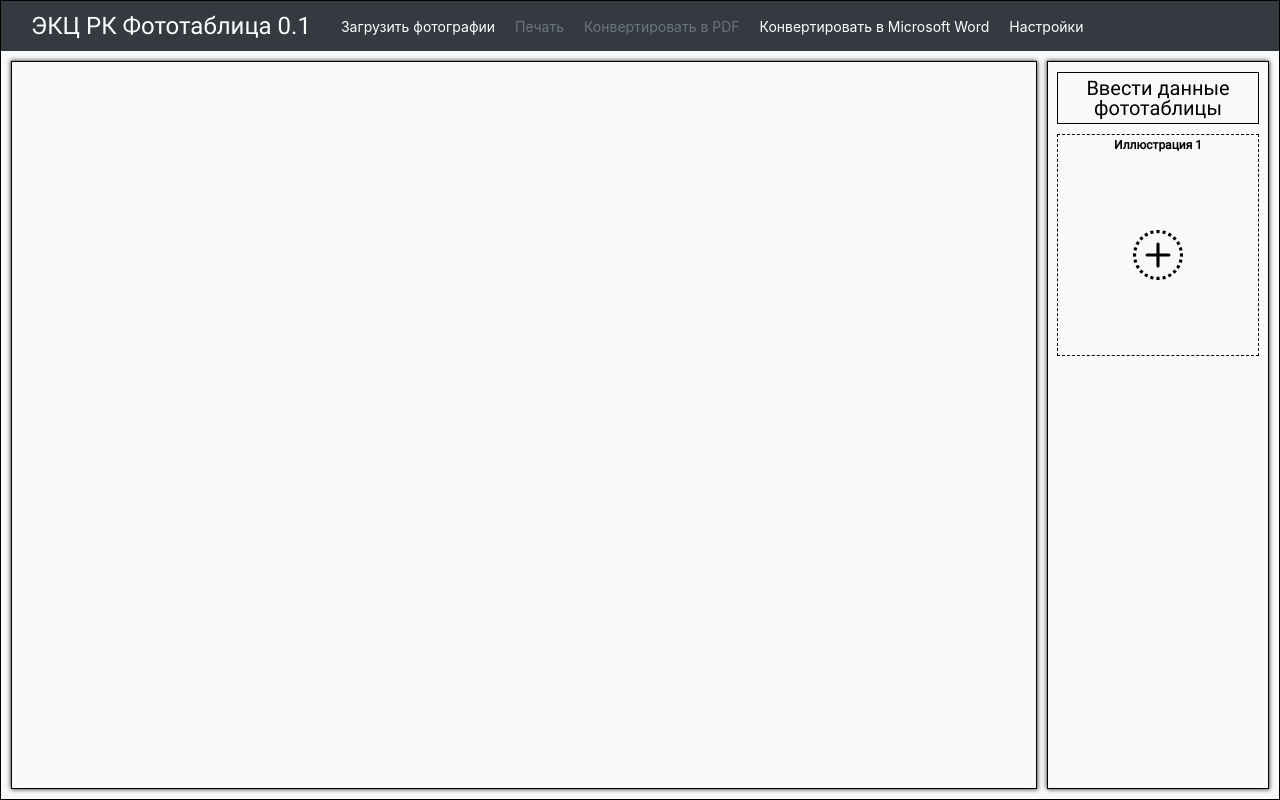
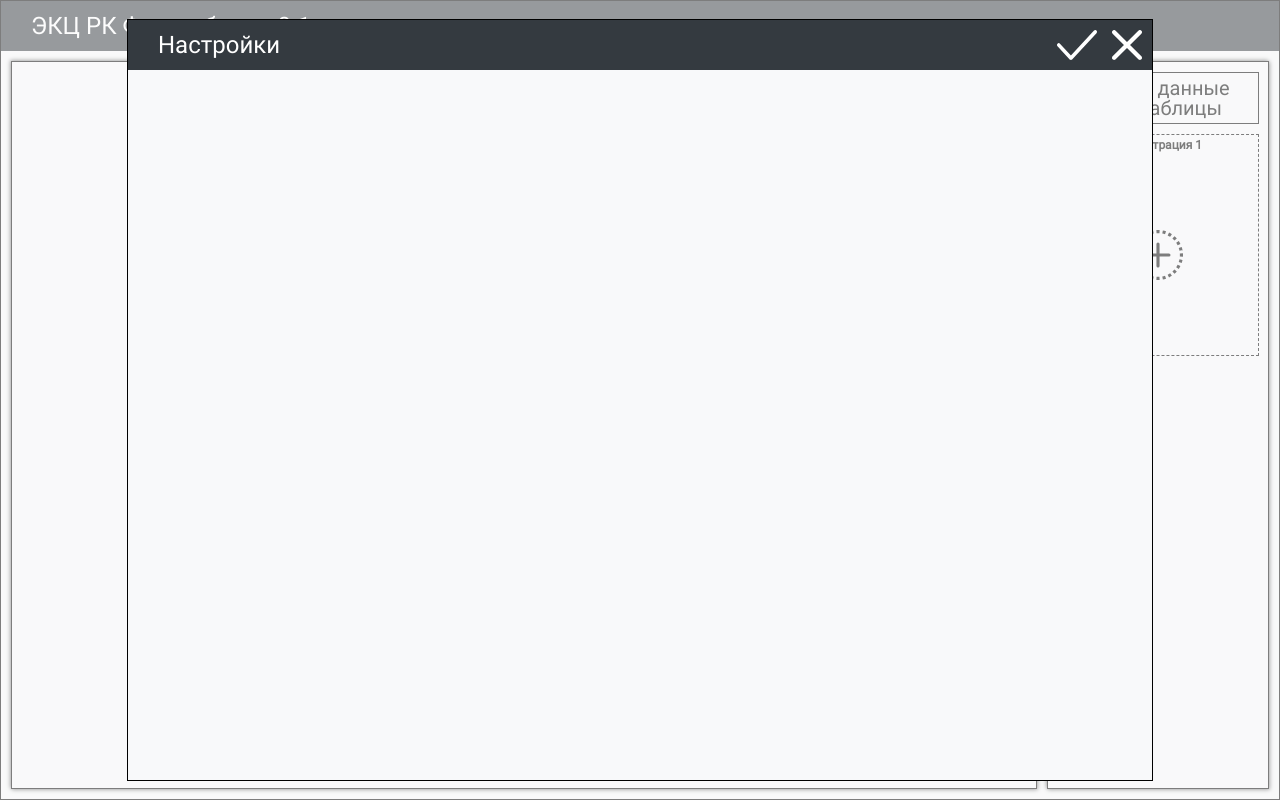
Before and after one commit to dimonenm/exp-photo-table, a React (Create React App) app in the folder app/: page / in a window 1280 px wide. Both pictures are taken after a click on the element "Настройки". Built offline with nearby package versions, Linux system fonts and the light colour scheme; no server answers.

Commit message:
w25.11.2021

```diff
--- a/app/src/App.js
+++ b/app/src/App.js
@@ -68,7 +68,7 @@ function App() {
   return (
     <Container>
       <modalDataContext.Provider
-        value={{ modalProperties, setModalProperties, galleryImages, setGalleryImages, photoTableData, setphotoTableData }}>
+        value={{ modalProperties, setModalProperties, galleryImages, setGalleryImages, photoTableData, setphotoTableData, settings, setSettings }}>
         <Modal />
       </modalDataContext.Provider>
       <Header>
@@ -89,8 +89,8 @@ function App() {
           >Конвертировать в Microsoft Word</MenuItem>
           <MenuItem
             type={'forSettings'}
-            settings={settings}
-            setSettings={setSettings}
+            modalProperties={modalProperties}
+            setModalProperties={setModalProperties}
           >Настройки</MenuItem>
         </Menu>
       </Header>
--- a/app/src/components/header/MenuItem.js
+++ b/app/src/components/header/MenuItem.js
@@ -5,7 +5,7 @@ import { saveAs } from "file-saver";
 import axios from "axios";
 import "./MenuItem.css";
 
-const MenuItem = ({ children, type, notActive, setDownloadedImages, galleryImages, photoTableData }) => {
+const MenuItem = ({ children, type, notActive, setDownloadedImages, galleryImages, photoTableData, modalProperties, setModalProperties }) => {
 
   const localModalProperties = useContext(modalDataContext);
 
@@ -568,6 +568,17 @@ const MenuItem = ({ children, type, notActive, setDownloadedImages, galleryImage
     });
   }
 
+  function forSetSettingsModal(event) {
+    event.preventDefault();
+
+    setModalProperties(() => {
+      return {
+        ...modalProperties,
+        isOpen: true,
+        type: 'setSettings'
+      }
+    });
+  }
   async function loadSettings(event) {
     event.preventDefault();
     const { data } = await axios.get('http://localhost:4000/app-get-settings');
@@ -600,7 +611,7 @@ const MenuItem = ({ children, type, notActive, setDownloadedImages, galleryImage
   }
   if (type === 'forSettings') {
     return (
-      <div className="menu-item" onClick={saveSettings}><a href="/" >{children}</a></div>
+      <div className="menu-item" onClick={forSetSettingsModal}><a href="/" >{children}</a></div>
     );
   }
 
--- a/app/src/components/modal/ModalContainer.js
+++ b/app/src/components/modal/ModalContainer.js
@@ -53,6 +53,15 @@ const ModalContainer = () => {
       </div>
     );
   }
+
+  if (localModalProperties.modalProperties.type === "setSettings") {
+    return (
+      <div className="modal-container" >
+        <ModalHeader name={'Настройки'} />
+        <ModalContent />
+      </div>
+    );
+  }
 }
 
 export default ModalContainer;
--- a/app/src/components/modal/ModalContent.js
+++ b/app/src/components/modal/ModalContent.js
@@ -55,6 +55,14 @@ const ModalContent = () => {
     return (
       <div className="modal-content">
         <img src={localModalProperties.modalProperties.urlImg} alt={'test'}></img>
+      </div>
+    );
+  }
+
+  if (localModalProperties.modalProperties.type === "setSettings") {
+    return (
+      <div className="modal-content">
+
       </div>
     );
   }
--- a/app/src/components/modal/ModalHeader.js
+++ b/app/src/components/modal/ModalHeader.js
@@ -64,6 +64,17 @@ const ModalHeader = ({ name }) => {
       </div>
     );
   }
+  if (localModalProperties.modalProperties.type === "setSettings") {
+    return (
+      <div className="modal-header">
+        <Logo>{name}</Logo>
+        <MenuBtns>
+          <MenuBtnsCheckBtn />
+          <MenuBtnsCloseBtn />
+        </MenuBtns>
+      </div>
+    );
+  }
 
 }
 
```
Also changed, not shown: 1 other file (tests, documents, lock files or other folders).
